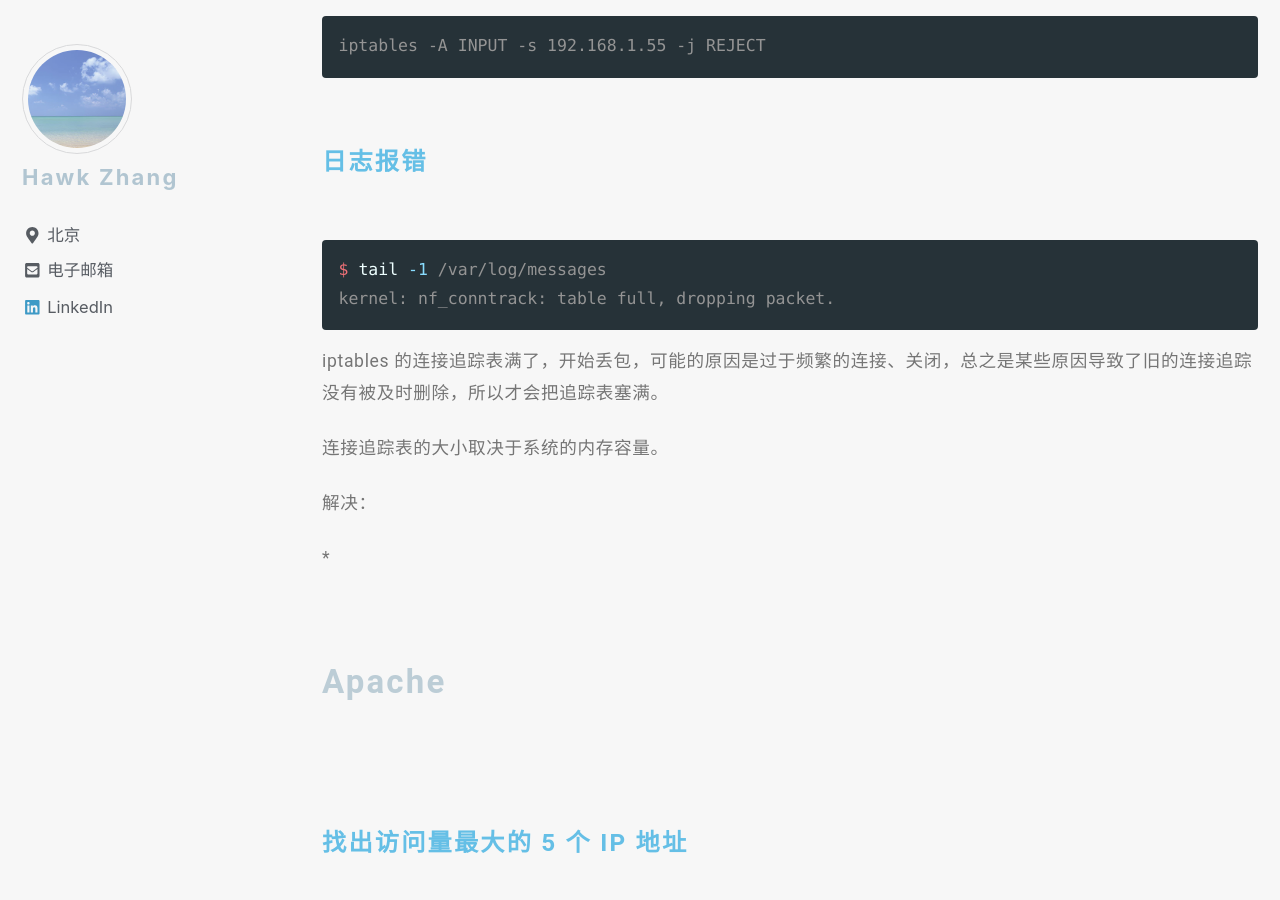
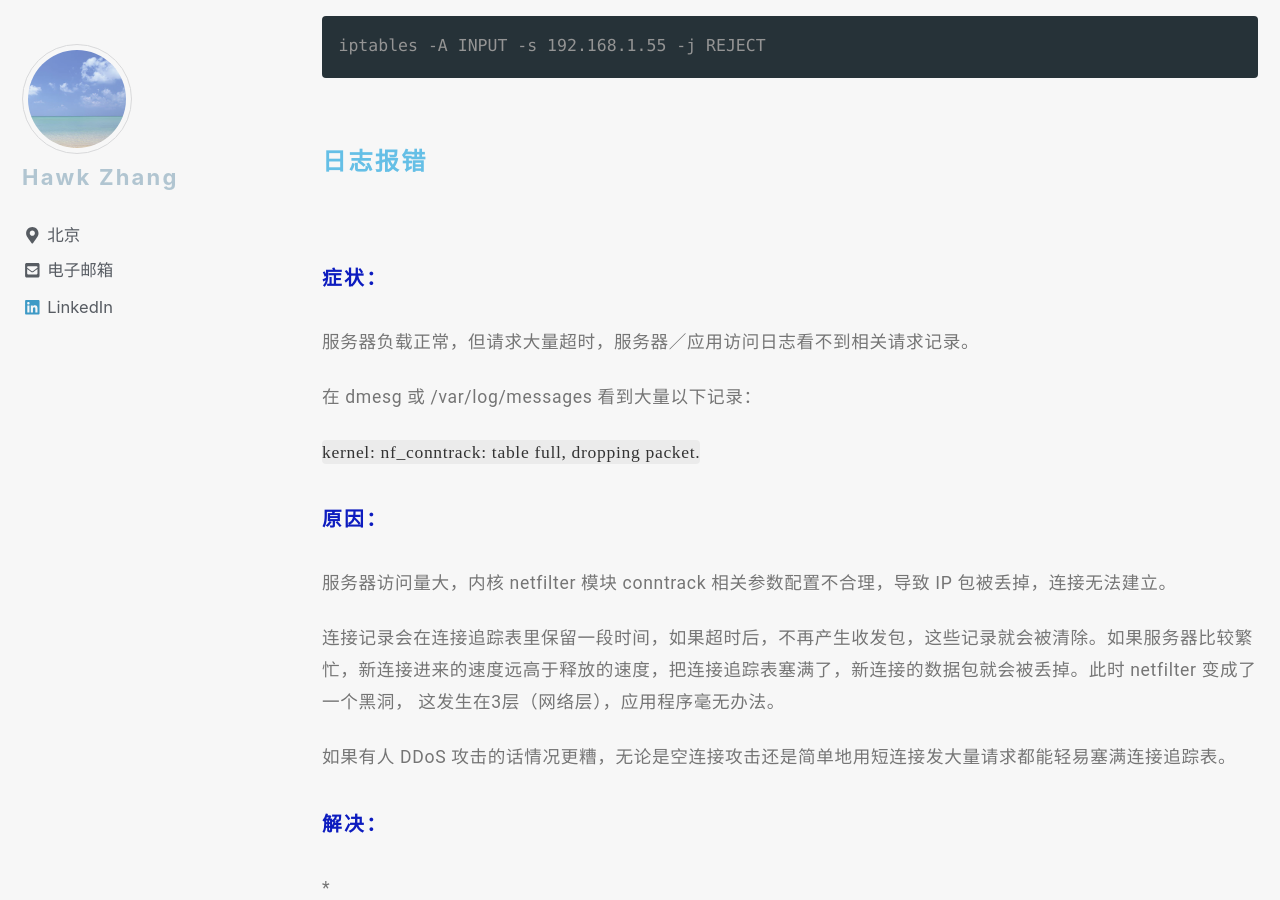
Before and after one commit to narru888/linotes_note, a Jekyll site: the page built from _posts/devop/2017-05-01-troubleshooting.md, in a window 1280 px wide and 900 px high, scrolled down 7579 px. Built offline with Jekyll 4.4.1, drawn with Linux system fonts in a browser that asks for light colours; nearby versions of some CDN libraries; a script that is not in the unit is left out.

Commit message:
update on 2018-09-01 09:30:02 CST

````diff
--- a/_posts/devop/2017-05-01-troubleshooting.md
+++ b/_posts/devop/2017-05-01-troubleshooting.md
@@ -258,16 +258,25 @@ iptables -A INPUT -s 192.168.1.55 -j REJECT
 
 #### 日志报错
 
-```bash
-$ tail -1 /var/log/messages
-kernel: nf_conntrack: table full, dropping packet.
-```
+##### 症状：
 
-iptables 的连接追踪表满了，开始丢包，可能的原因是过于频繁的连接、关闭，总之是某些原因导致了旧的连接追踪没有被及时删除，所以才会把追踪表塞满。
+服务器负载正常，但请求大量超时，服务器／应用访问日志看不到相关请求记录。
 
-连接追踪表的大小取决于系统的内存容量。
+在 dmesg 或 /var/log/messages 看到大量以下记录：
 
-解决：
+`kernel: nf_conntrack: table full, dropping packet.`
+
+
+
+##### 原因：
+
+服务器访问量大，内核 netfilter 模块 conntrack 相关参数配置不合理，导致 IP 包被丢掉，连接无法建立。
+
+连接记录会在连接追踪表里保留一段时间，如果超时后，不再产生收发包，这些记录就会被清除。如果服务器比较繁忙，新连接进来的速度远高于释放的速度，把连接追踪表塞满了，新连接的数据包就会被丢掉。此时 netfilter 变成了一个黑洞， 这发生在3层（网络层），应用程序毫无办法。
+
+如果有人 DDoS 攻击的话情况更糟，无论是空连接攻击还是简单地用短连接发大量请求都能轻易塞满连接追踪表。
+
+##### 解决：
 
 *
 
````
